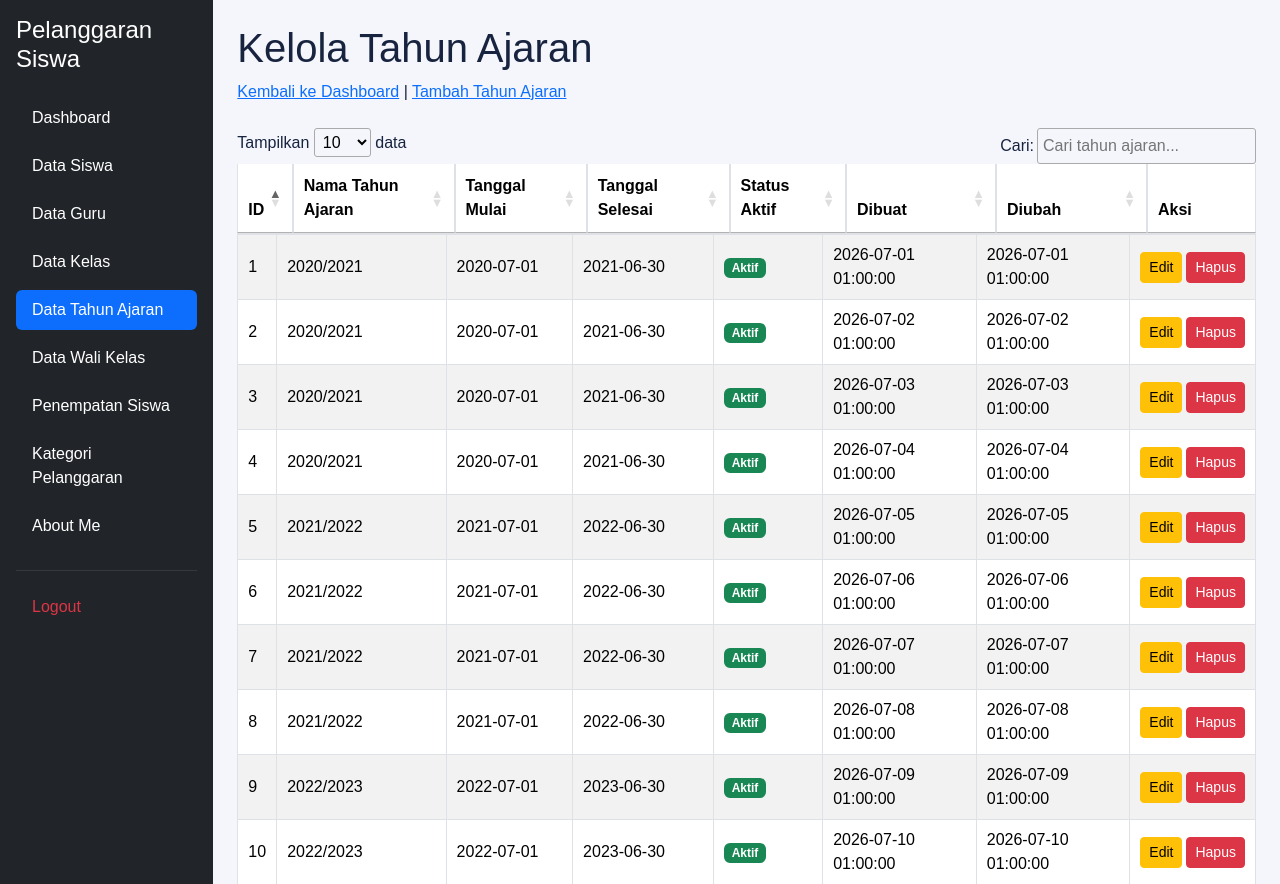
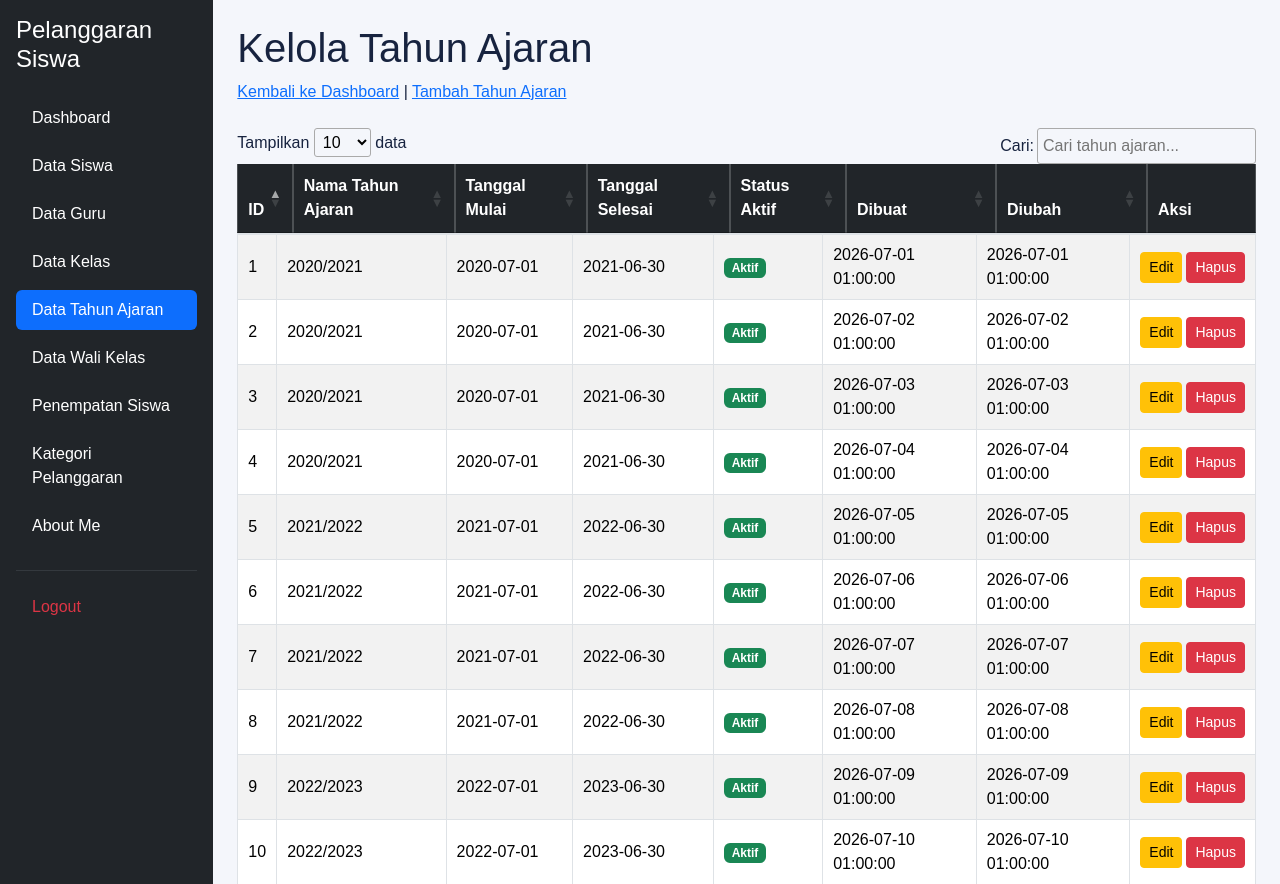
Before and after one commit to sayabuat233-lab/UKK-2026, a PHP site: page /kelola_tahun_ajaran.php in a window 1280 px wide. Shown: the top 884 px of the page. Run offline with PHP 8.4, Linux system fonts and the light colour scheme; a user stored in the database is signed in; data comes from the database, SQL or seed files in the repository; lists and menus that the app fills with data are empty; some libraries are stand-ins or nearby versions.

Commit message:
tah nu ie

```diff
--- a/kelola_tahun_ajaran.php
+++ b/kelola_tahun_ajaran.php
@@ -139,7 +139,7 @@ if (!$hasil) {
                 <table id="tabelTahunAjaran"
                        class="table table-striped table-bordered table-hover align-middle w-100">
 
-                    <thead>
+                    <thead class="table-dark">
                         <tr>
                             <th>ID</th>
                             <th>Nama Tahun Ajaran</th>
```
